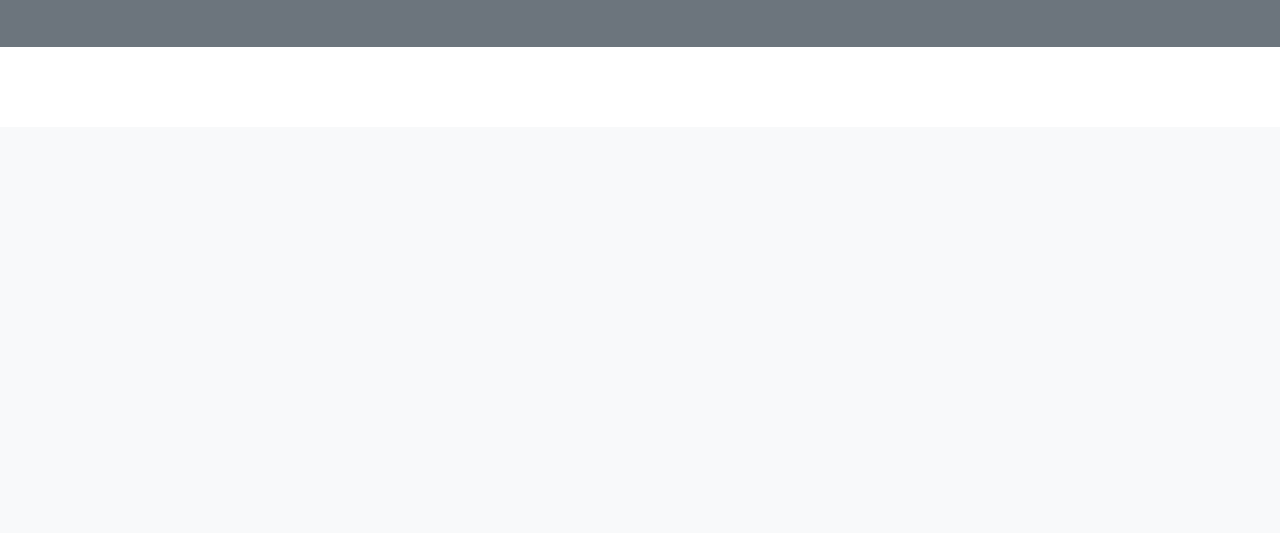
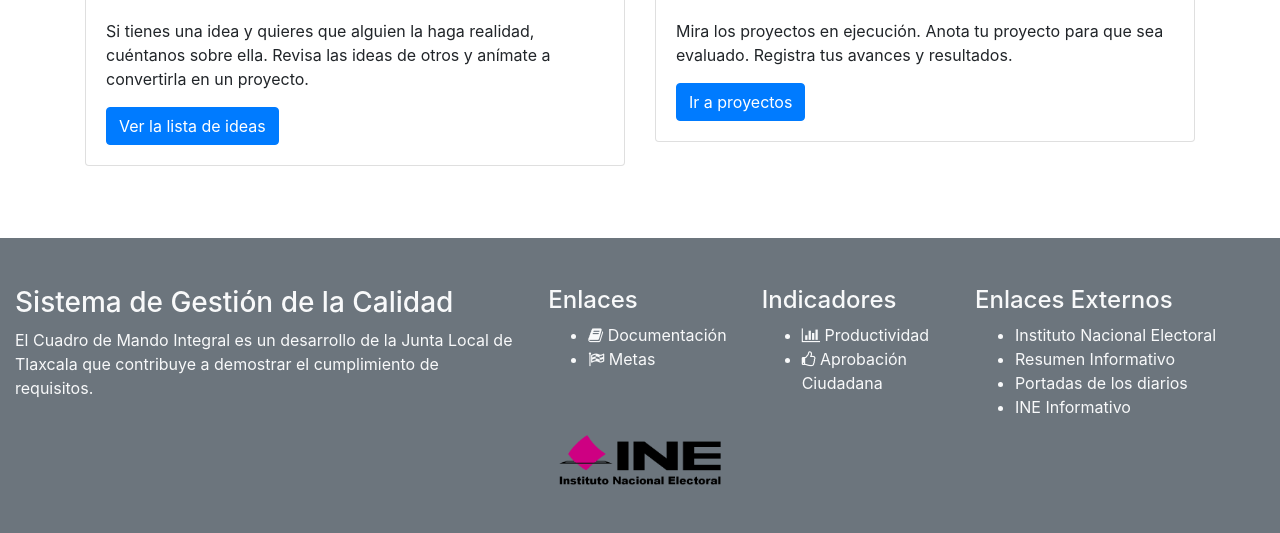
Before and after one commit to SGC-Tlaxcala/cerebro, a Django app: template src/apps/ideas/templates/ideas/index.html in a window 1280 px wide. Shown: the part 673-1206 px from the top of the page. Before the commit the page ends 720 px from the top, so only its background shows below. Run offline with Django 3.2, Linux system fonts and the light colour scheme; the template is opened without the code that fills it, so the values that code supplies are empty; parts of the project's set-up code (start-up, migrations or seed data) failed here and were passed over; some libraries are stand-ins or nearby versions.

Commit message:
Portada Lista
No tengo mucho interés en que sea muy visual. Basta con que sea efectiva.

```diff
--- a/src/apps/ideas/templates/ideas/index.html
+++ b/src/apps/ideas/templates/ideas/index.html
@@ -15,4 +15,35 @@
         </div>
       </div>
     </div>
+
+  <div class="row">
+    <div class="col">
+      <div class="card">
+        <h5 class="card-header">Ideas</h5>
+        <img src="https://placekitten.com/800/400" class="card-img-top" alt="...">
+        <div class="card-body">
+          <p class="card-text">
+            Si tienes una idea y quieres que alguien la
+            haga realidad, cuéntanos sobre ella. Revisa
+            las ideas de otros y anímate a convertirla
+            en un proyecto.
+          </p>
+          <a href="#" class="btn btn-primary">Ver la lista de ideas</a>
+        </div>
+      </div>
+    </div>
+      <div class="col">
+        <div class="card">
+          <h5 class="card-header">Proyectos</h5>
+          <img src="https://placekitten.com/g/600/300" class="card-img-top" alt="...">
+          <div class="card-body">
+            <p class="card-text">
+              Mira los proyectos en ejecución. Anota tu proyecto para que sea evaluado.
+              Registra tus avances y resultados.
+            </p>
+            <a href="#" class="btn btn-primary">Ir a proyectos</a>
+          </div>
+        </div>
+      </div>
+  </div>
 {% endblock content %}
--- a/src/core/urls.py
+++ b/src/core/urls.py
@@ -24,7 +24,7 @@
     path('incidencias/', include('apps.incidencias.urls')),
     path('mc/', include('apps.mc.urls')),
     path('kpi/', include('apps.kpi.urls')),
-    path('ideas/', include('apps.ideas.urls')),
+    path('mejora/', include('apps.ideas.urls')),
     path('', Index.as_view(), name='index')
 
 ] + static(settings.STATIC_URL, document_root=settings.STATIC_ROOT)
```
